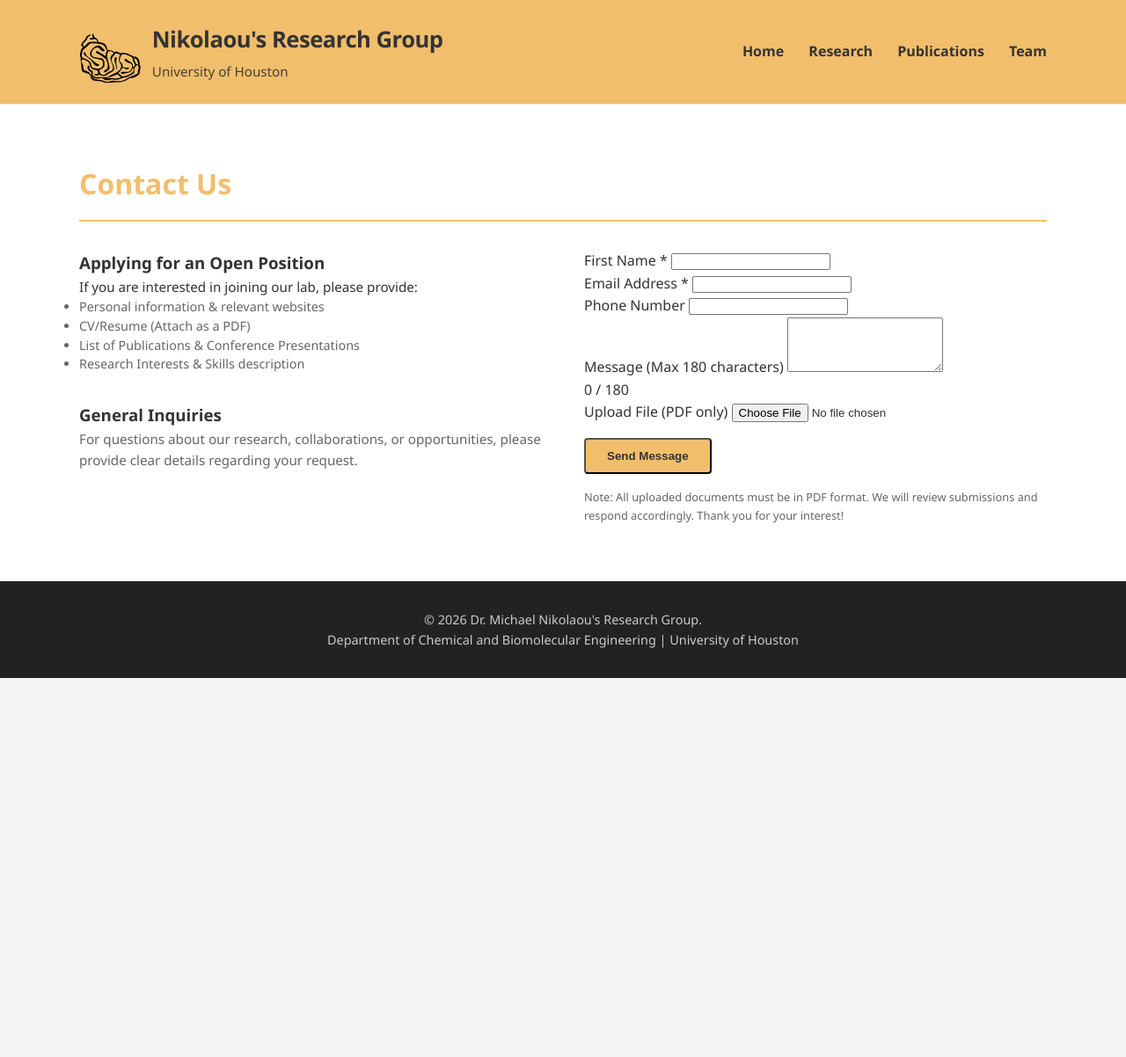
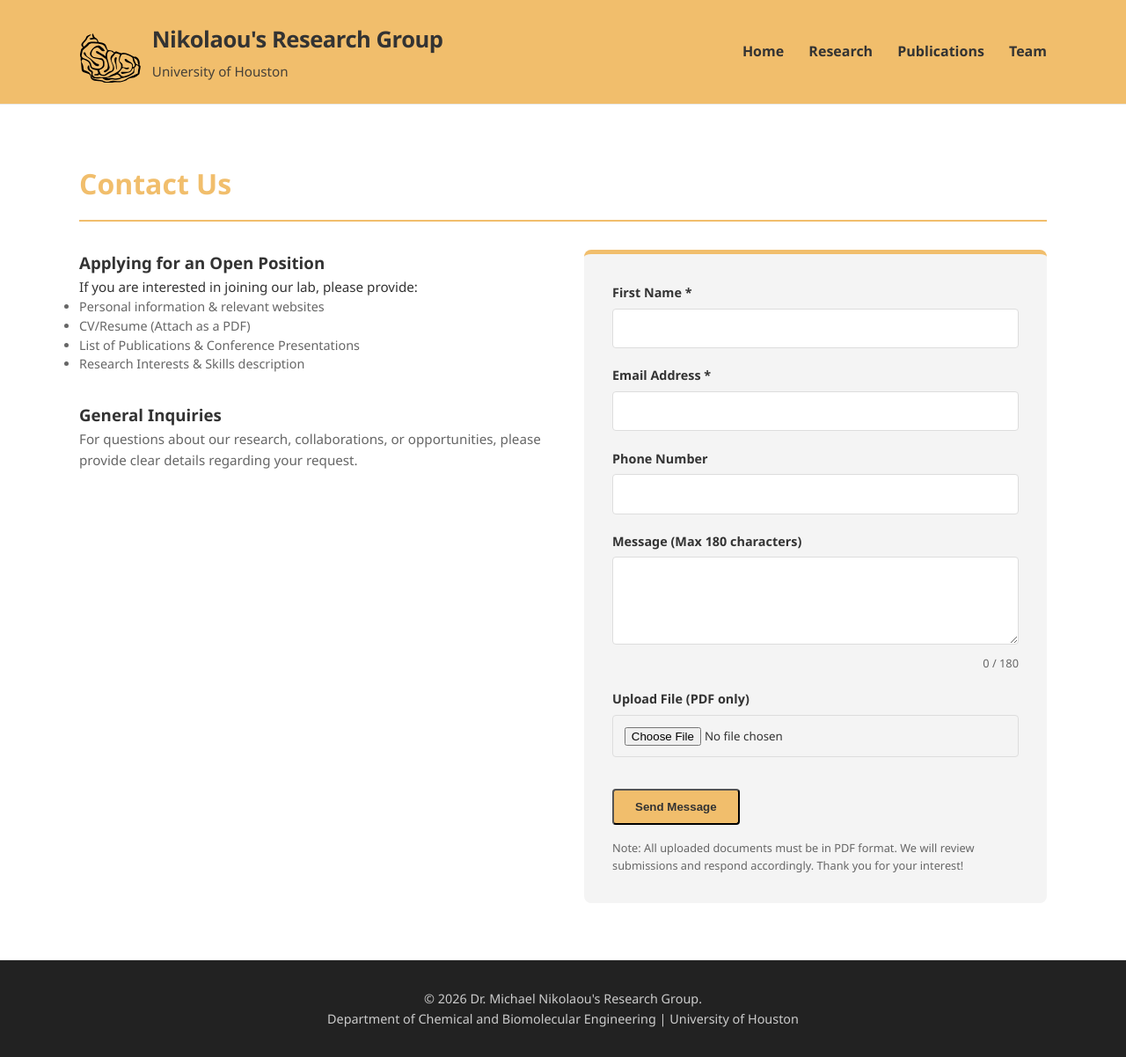
Before and after one commit to GALGAT/nikolaou-lab, a Jekyll site: the page built from contact.html, in a window 1280 px wide. Shown: the whole page at 88% size. Built offline with Jekyll 4.4.1, drawn with Linux system fonts in a browser that asks for light colours; before the commit the page ends 900 px from its top, so only the background shows below that.

Commit message:
Update style.css

```diff
--- a/css/style.css
+++ b/css/style.css
@@ -452,3 +452,43 @@ footer {
     text-transform: uppercase;
     letter-spacing: 0.5px;
 }
+.lab-form {
+    background: var(--bg-light);
+    padding: 2rem;
+    border-radius: 8px;
+    border-top: 5px solid var(--theme-color);
+}
+
+.form-group {
+    margin-bottom: 1.2rem;
+}
+
+.form-group label {
+    display: block;
+    font-weight: bold;
+    font-size: 0.9rem;
+    margin-bottom: 0.4rem;
+}
+
+.form-group input,
+.form-group textarea {
+    width: 100%;
+    padding: 0.8rem;
+    border: 1px solid #ddd;
+    border-radius: 4px;
+    font-family: inherit;
+}
+
+.char-counter {
+    text-align: right;
+    font-size: 0.8rem;
+    color: var(--text-light);
+    margin-top: 0.2rem;
+}
+
+/* Mobile Responsiveness */
+@media (max-width: 768px) {
+    .contact-grid {
+        grid-template-columns: 1fr !important;
+    }
+}
```
